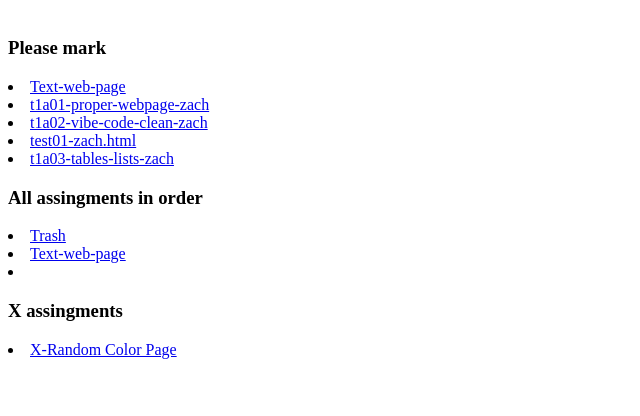
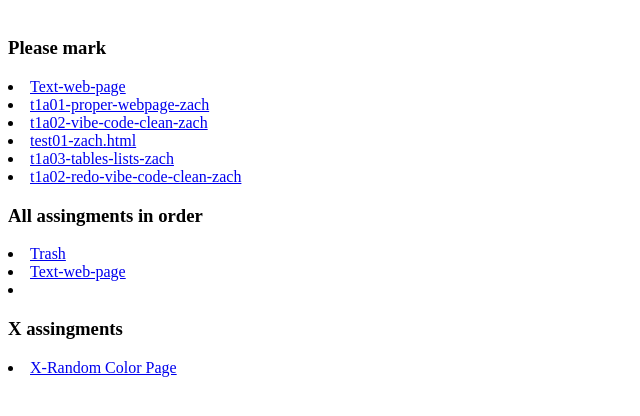
Before and after one commit to In5crypt1on/webdesign2025-zach, a plain HTML site: page public/index.html in a window 1280 px wide. Shown: the part 66-482 px from the top of the page, without its empty margins (0-640 px from the left). Drawn offline with Linux system fonts and the light colour scheme.

Commit message:
index.html

```diff
--- a/public/index.html
+++ b/public/index.html
@@ -6,6 +6,7 @@
 <li><a href="t1a02-vibe-code-clean-zach"> t1a02-vibe-code-clean-zach </a></li></li>
 <li><a href="test01-zach.html"> test01-zach.html </a> </li>
 <li><a href="t1a03-tables-lists-zach.html"> t1a03-tables-lists-zach </a></li>
+<li><a href="t1a02-redo-vibe-code-clean-zach.html"> t1a02-redo-vibe-code-clean-zach </a></li>
 
 <h3> All assingments in order </h3>
 
```
